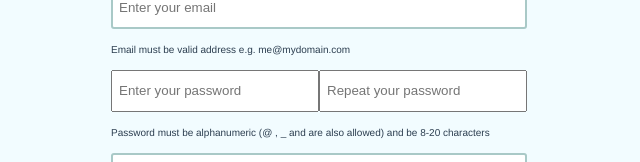
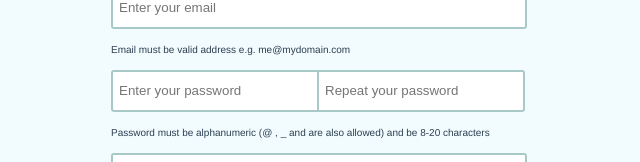
Before and after one commit to Demilicz/Email_Validator, a Vue app: page /Registration in a window 1280 px wide. Shown: the part 354-516 px from the top of the page, without its empty margins (319-959 px from the left). Built offline with nearby package versions, Linux system fonts and the light colour scheme.

Commit message:
I finished registration forms now I am planing to finish login and animate it all

```diff
--- a/src/views/Registration.vue
+++ b/src/views/Registration.vue
@@ -35,10 +35,27 @@
       <p>Email must be valid address e.g. me@mydomain.com</p>
 
 
-      <input type="password" class="pasInput" name="password" placeholder="Enter your password" >
-      <input type="password" class="pasInput" name="cheakPassword" placeholder="Repeat your password" >
+      <input
+      type="password"
+      :class="colorPassword"
+      class="pasInput"
+      name="password"
+      v-model="inputValue.password"
+      placeholder="Enter your password"
+      @keyup="validPassword"
+      required>
 
-      <p v-if="isDifferentPass" class="error">Password should be the same in both inputs!</p>
+      <input
+      type="password"
+      :class="colorPassword"
+      class="pasInput"
+      name="cheakPassword"
+      v-model="inputValue.cheakPassword"
+      placeholder="Repeat your password"
+      @keyup="validPassword"
+      required>
+
+      <p v-if="isDifferentPass" class="error">Password must be the same in both inputs!</p>
       <p>Password must be alphanumeric (@ , _ and are also allowed) and be 8-20 characters</p>
 
       <input
@@ -75,7 +92,6 @@
         cheakPassword: '',
         telephone: ''
       },
-
       isDifferentPass: false,
 
       isValidInputs: {
@@ -85,7 +101,6 @@
         password: false,
         cheakPassword: false,
         telephone: false
-
       }
 
     }),
@@ -114,7 +129,25 @@
         let isValid = validation.email.test(this.inputValue.email);
 
         this.isValidInputs.email = isValid;
+      },
+      validPassword () {
+
+        if(this.inputValue.password != this.inputValue.cheakPassword){
+
+          this.isDifferentPass = true;
+
+          return;
+        }
+
+        this.isDifferentPass = false;
+
+        let isValid = validation.password.test(this.inputValue.password);
+        let isValidCheak = validation.password.test(this.inputValue.cheakPassword);
+
+        this.isValidInputs.cheakPassword = isValidCheak;
+        this.isValidInputs.password = isValid;
       }
+
 
 
     },
@@ -159,8 +192,19 @@
         }
         else
             return "errorInput";
-      }
+      },
+      colorPassword() {
+      if (this.inputValue.password === "" &&  this.inputValue.cheakPassword === "") {
+          return;
+        }
+        if (this.isValidInputs.password) {
+          return "validPass";
+        }
+        else
+            return "errorPass";
     }
+    },
+
   })
 </script>
 
@@ -180,11 +224,57 @@
       border: 2px solid #a9c9c7;
       border-radius: 3px;
     }
+
     .pasInput {
       padding: 4px 6px;
       width: 192px;
       height: 30px;
+      border-right: 2px solid #a9c9c7;
+      border-top: 2px solid #a9c9c7;
+      border-bottom: 2px solid #a9c9c7;
+      border-left: 1px solid #a9c9c7;
+      border-radius: 0px 3px 3px 0px;
       margin: 5px 0;
+      &:nth-child(odd){
+        border-top: 2px solid #a9c9c7;
+        border-bottom: 2px solid #a9c9c7;
+        border-left: 2px solid #a9c9c7;
+        border-right: 1px solid #a9c9c7;
+        border-radius: 3px 0px 0px 3px;
+      }
+
+    }
+
+    .errorPass {
+      border-right: 2px solid red;
+      border-top: 2px solid red;
+      border-bottom: 2px solid red;
+      border-left: 1px solid red;
+      border-radius: 0px 3px 3px 0px;
+      margin: 5px 0;
+      &:nth-child(odd){
+        border-top: 2px solid red;
+        border-bottom: 2px solid red;
+        border-left: 2px solid red;
+        border-right: 1px solid red;
+        border-radius: 3px 0px 0px 3px;
+      }
+    }
+
+    .validPass {
+      border-right: 2px solid #0be064;
+      border-top: 2px solid #0be064;
+      border-bottom: 2px solid #0be064;
+      border-left: 1px solid #0be064;
+      border-radius: 0px 3px 3px 0px;
+      margin: 5px 0;
+      &:nth-child(odd){
+        border-top: 2px solid #0be064;
+        border-bottom: 2px solid #0be064;
+        border-left: 2px solid #0be064;
+        border-right: 1px solid #0be064;
+        border-radius: 3px 0px 0px 3px;
+      }
     }
 
     p {
```
